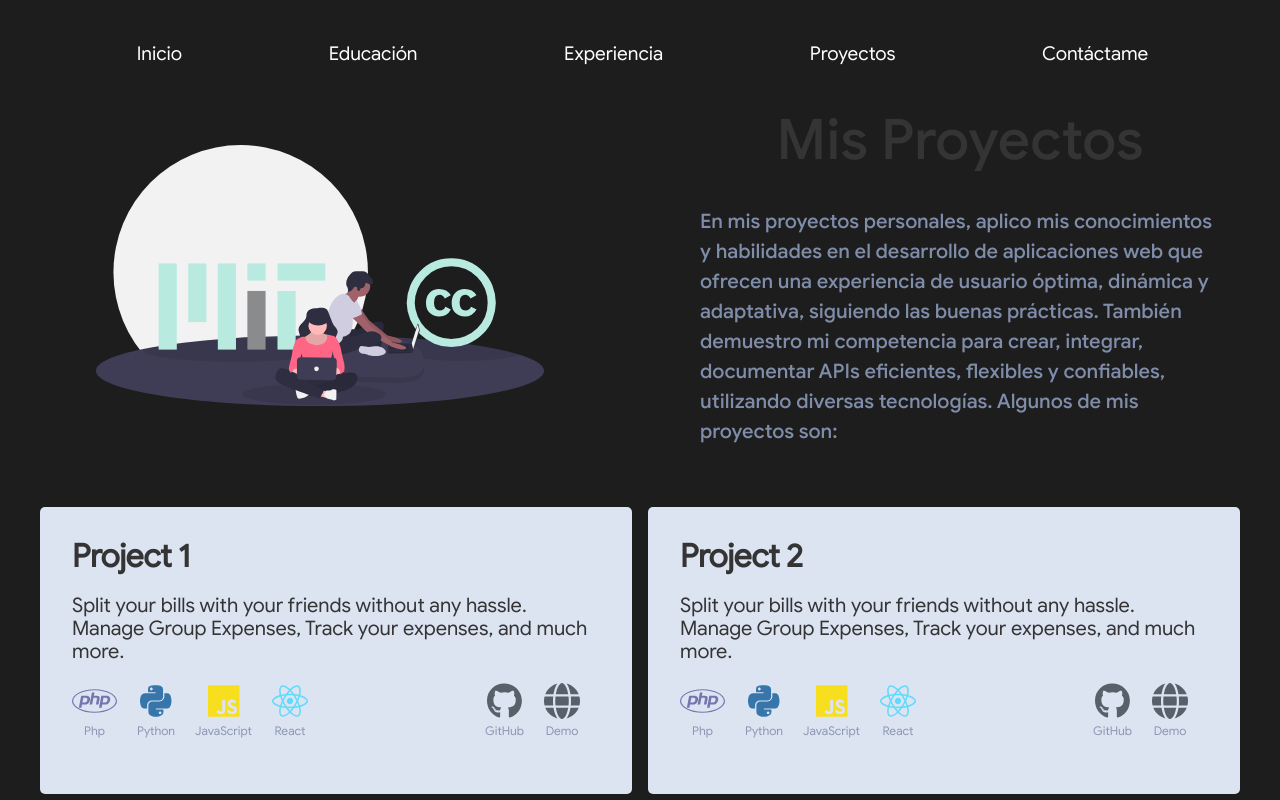
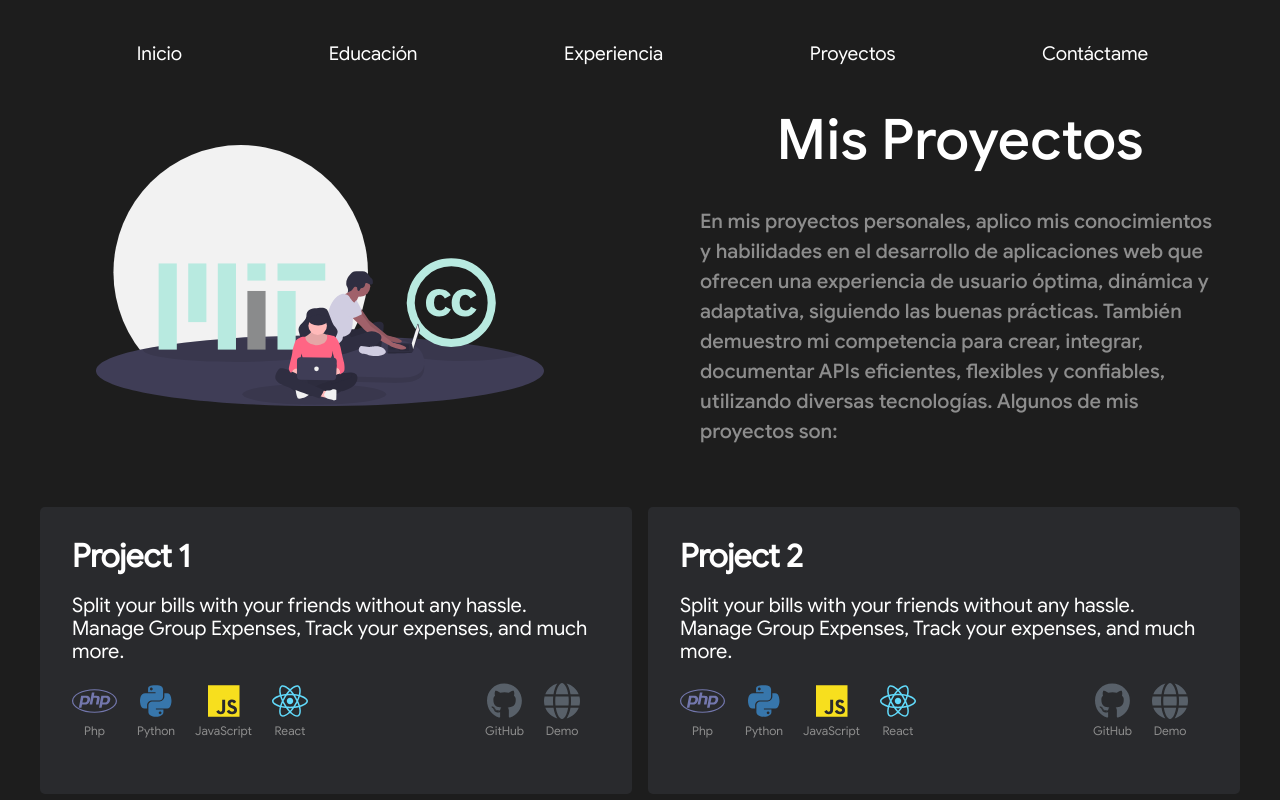
Before and after one commit to serodas/my-portfolio-react-typescript, a React (Vite) app: page /projects in a window 1280 px wide. Shown: the top 800 px of the page. Built offline with nearby package versions, Linux system fonts and the light colour scheme; a web font is replaced by a local one.

Commit message:
Fix dark mode in project section

```diff
--- a/src/sections/projects/Project.module.scss
+++ b/src/sections/projects/Project.module.scss
@@ -48,7 +48,6 @@
   text-align: center;
   align-self: center;
   justify-self: center;
-  color: #343434;
   margin-top: 35px;
   margin-bottom: 35px;
 }
--- a/src/sections/projects/Project.tsx
+++ b/src/sections/projects/Project.tsx
@@ -1,9 +1,10 @@
 import { ProjectRepository } from "../../domain/ProjectRepository";
+import { Theme } from "../../domain/Theme";
 import styles from "./Project.module.scss";
 import { ProjectCard } from "./ProjectCard";
 import ProjectIcon from "./projects.svg";
 
-export const Project = ({ repository }: { repository: ProjectRepository }) => {
+export const Project = ({ repository, theme }: { repository: ProjectRepository; theme: Theme }) => {
 	const projects = repository.search();
 
 	return (
@@ -15,8 +16,10 @@ export const Project = ({ repository }: { repository: ProjectRepository }) => {
 			</div>
 
 			<article className={styles.project_text__container}>
-				<header className={styles.project_text__title}>Mis Proyectos</header>
-				<p className={styles.project_text__subtitle}>
+				<header className={styles.project_text__title} style={{ color: theme.primaryTextColor }}>
+					Mis Proyectos
+				</header>
+				<p className={styles.project_text__subtitle} style={{ color: theme.secondaryTextColor }}>
 					En mis proyectos personales, aplico mis conocimientos y habilidades en el desarrollo de
 					aplicaciones web que ofrecen una experiencia de usuario óptima, dinámica y adaptativa,
 					siguiendo las buenas prácticas. También demuestro mi competencia para crear, integrar,
@@ -27,7 +30,7 @@ export const Project = ({ repository }: { repository: ProjectRepository }) => {
 
 			<div className={styles.projects__container}>
 				{projects.map((project) => (
-					<ProjectCard key={project.id} project={project} />
+					<ProjectCard key={project.id} project={project} theme={theme} />
 				))}
 			</div>
 
--- a/src/sections/projects/ProjectCard.module.scss
+++ b/src/sections/projects/ProjectCard.module.scss
@@ -1,7 +1,6 @@
 .project__container {
   display: flex;
   flex-direction: column;
-  background-color: #dce4f2;
   border-radius: 5px;
   height: 100%;
   padding: 32px;
@@ -9,7 +8,6 @@
 
 .project__container header {
   font-family: "Google Sans Regular";
-  color: #343434;
   font-size: 2rem;
   font-weight: 700;
   letter-spacing: -.5px;
@@ -19,7 +17,6 @@
 
 .project__container p {
   font-family: "Google Sans Regular";
-  color: #343434;
   word-wrap: break-word;
   font-size: 20px;
   margin: 20px 0 20px 0;
@@ -57,6 +54,5 @@
 
 .software_skill__container__inline figure figcaption {
   font-size: 12px;
-  color: #8b97b2;
   font-family: "Google Sans Regular";
 }
--- a/src/sections/projects/ProjectCard.tsx
+++ b/src/sections/projects/ProjectCard.tsx
@@ -1,12 +1,16 @@
 import { ProjectInterface } from "../../domain/ProjectInterface";
+import { Theme } from "../../domain/Theme";
 import styles from "./ProjectCard.module.scss";
 import { ProjectIcon } from "./ProjectIcon";
 
-export const ProjectCard = ({ project }: { project: ProjectInterface }) => {
+export const ProjectCard = ({ project, theme }: { project: ProjectInterface; theme: Theme }) => {
 	return (
-		<article className={styles.project__container}>
-			<header>{project.title}</header>
-			<p>{project.description}</p>
+		<article
+			className={styles.project__container}
+			style={{ backgroundColor: theme.ProjectCardColor }}
+		>
+			<header style={{ color: theme.primaryTextColor }}>{project.title}</header>
+			<p style={{ color: theme.primaryTextColor }}>{project.description}</p>
 			<footer className={styles.tecnologies__container}>
 				<aside className={styles.languages__container}>
 					<ul className={styles.dev_icons__container__soft_skills}>
@@ -14,7 +18,7 @@ export const ProjectCard = ({ project }: { project: ProjectInterface }) => {
 							<li className={styles.software_skill__container__inline} key={language}>
 								<figure>
 									<ProjectIcon icon={language} />
-									<figcaption>{language}</figcaption>
+									<figcaption style={{ color: theme.secondaryTextColor }}>{language}</figcaption>
 								</figure>
 							</li>
 						))}
@@ -27,7 +31,7 @@ export const ProjectCard = ({ project }: { project: ProjectInterface }) => {
 								<a href={project.github_url} target="_blank" rel="noreferrer">
 									<ProjectIcon icon="GitHub" />
 								</a>
-								<figcaption>GitHub</figcaption>
+								<figcaption style={{ color: theme.secondaryTextColor }}>GitHub</figcaption>
 							</figure>
 						</li>
 						{project.website_url && (
@@ -36,7 +40,7 @@ export const ProjectCard = ({ project }: { project: ProjectInterface }) => {
 									<a href={project.website_url} target="_blank" rel="noreferrer">
 										<ProjectIcon icon="Demo" />
 									</a>
-									<figcaption>Demo</figcaption>
+									<figcaption style={{ color: theme.secondaryTextColor }}>Demo</figcaption>
 								</figure>
 							</li>
 						)}
--- a/src/sections/projects/ProjectFactory.tsx
+++ b/src/sections/projects/ProjectFactory.tsx
@@ -1,8 +1,11 @@
 import { InMemoryProjectRepository } from "../../infrastructure/InMemoryProjectRepository";
+import { useThemeContext } from "../../ThemeContextProvider";
 import { Project } from "./Project";
 
 const repository = new InMemoryProjectRepository();
 
 export const ProjectFactory = () => {
-	return <Project repository={repository} />;
+	const { theme } = useThemeContext();
+
+	return <Project repository={repository} theme={theme} />;
 };
```
